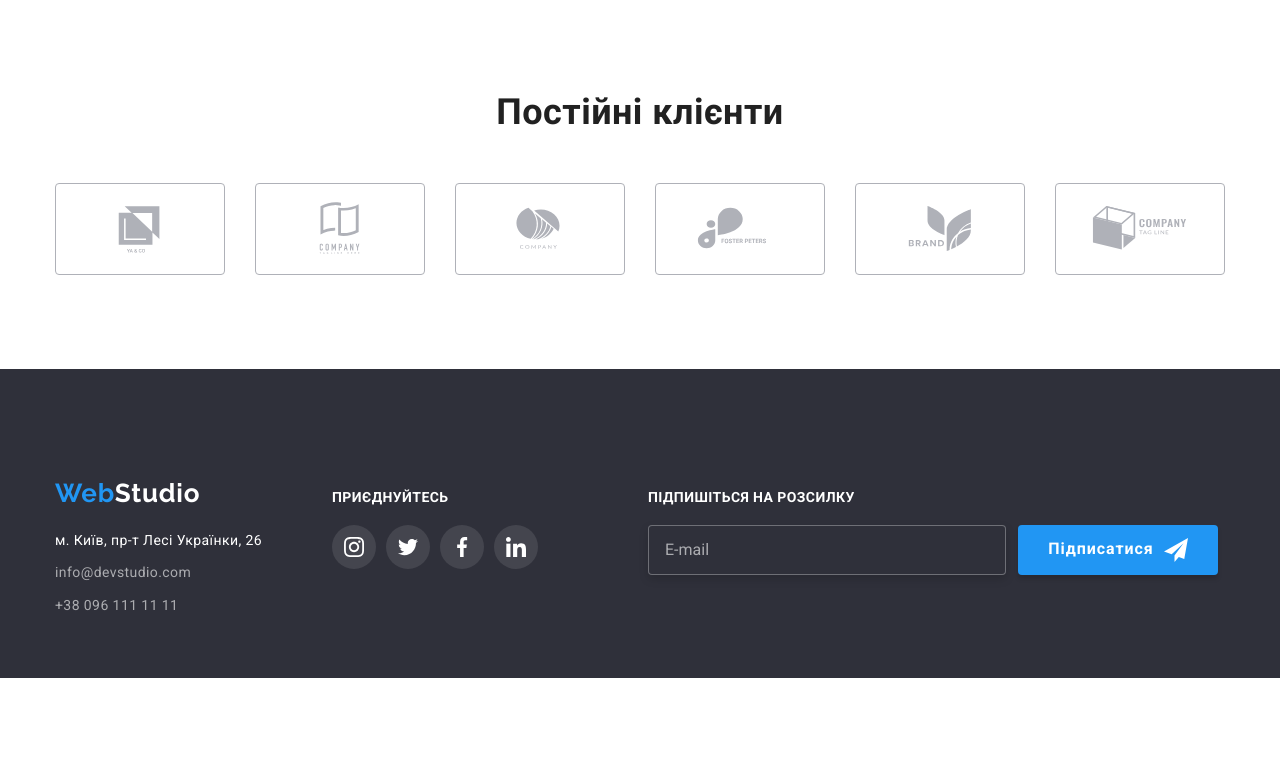
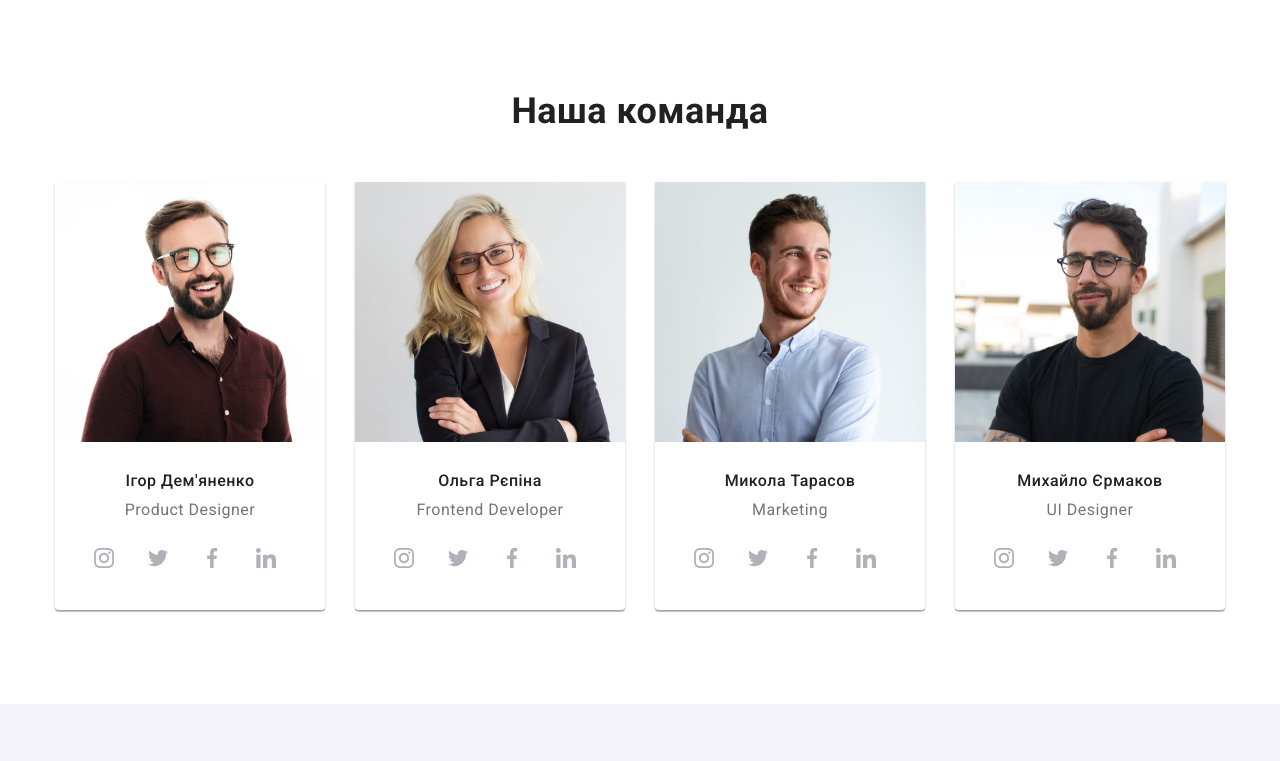
Before and after one commit to ChuikoIhor/goit-markup-hw-08, a plain HTML site: page index.html in a window 1280 px wide. Shown: the part 919-1680 px from the top of the page. Before the commit the page ends 1597 px from the top, so only its background shows below. Drawn offline with nearby package versions, Linux system fonts and the light colour scheme.

Commit message:
our team

```diff
--- a/index.html
+++ b/index.html
@@ -141,7 +141,7 @@
           </ul>
         </div>
       </section>
-      <!-- <section class="section">
+      <section class="section">
         <div class="container">
           <h2 class="our-team-title">Наша команда</h2>
           <ul class="our-team-list">
@@ -297,7 +297,7 @@
             </li>
           </ul>
         </div>
-      </section> -->
+      </section>
       <section class="section">
         <div class="container">
           <h2 class="clients-title">Постійні клієнти</h2>
--- a/sass/layout/_our-team.scss
+++ b/sass/layout/_our-team.scss
@@ -1,18 +1,43 @@
+.our-team-list {
+  @include tablet {
+    display: flex;
+    flex-wrap: wrap;
+    gap: 30px;
+  }
+}
+
+// .our-team-list {
+//   display: flex;
+// }
+
 .our-team-item {
-  margin-right: 30px;
-  width: 270px;
+  width: 100%;
   border-radius: 0px 0px 4px 4px;
   box-shadow: 0px 1px 3px rgba(0, 0, 0, 0.12), 0px 1px 1px rgba(0, 0, 0, 0.14),
     0px 2px 1px rgba(0, 0, 0, 0.2);
   background-color: var(--primary-white-color);
-  &:last-child {
-    margin-right: 0px;
+  margin-bottom: 30px;
+
+  @include tablet {
+    width: calc((100% - 2 * 30px) / 2);
+    margin: 0 auto;
+  }
+  @include desktop {
+    width: calc((100% - 3 * 30px) / 4);
   }
 }
 
-.our-team-list {
-  display: flex;
-}
+// .our-team-item {
+//   margin-right: 30px;
+//   width: 270px;
+//   border-radius: 0px 0px 4px 4px;
+//   box-shadow: 0px 1px 3px rgba(0, 0, 0, 0.12), 0px 1px 1px rgba(0, 0, 0, 0.14),
+//     0px 2px 1px rgba(0, 0, 0, 0.2);
+//   background-color: var(--primary-white-color);
+//   &:last-child {
+//     margin-right: 0px;
+//   }
+// }
 
 .our-team-title {
   margin-top: 0;
```
Also changed, not shown: css/main.css, css/main.min.css, 2 other files.
